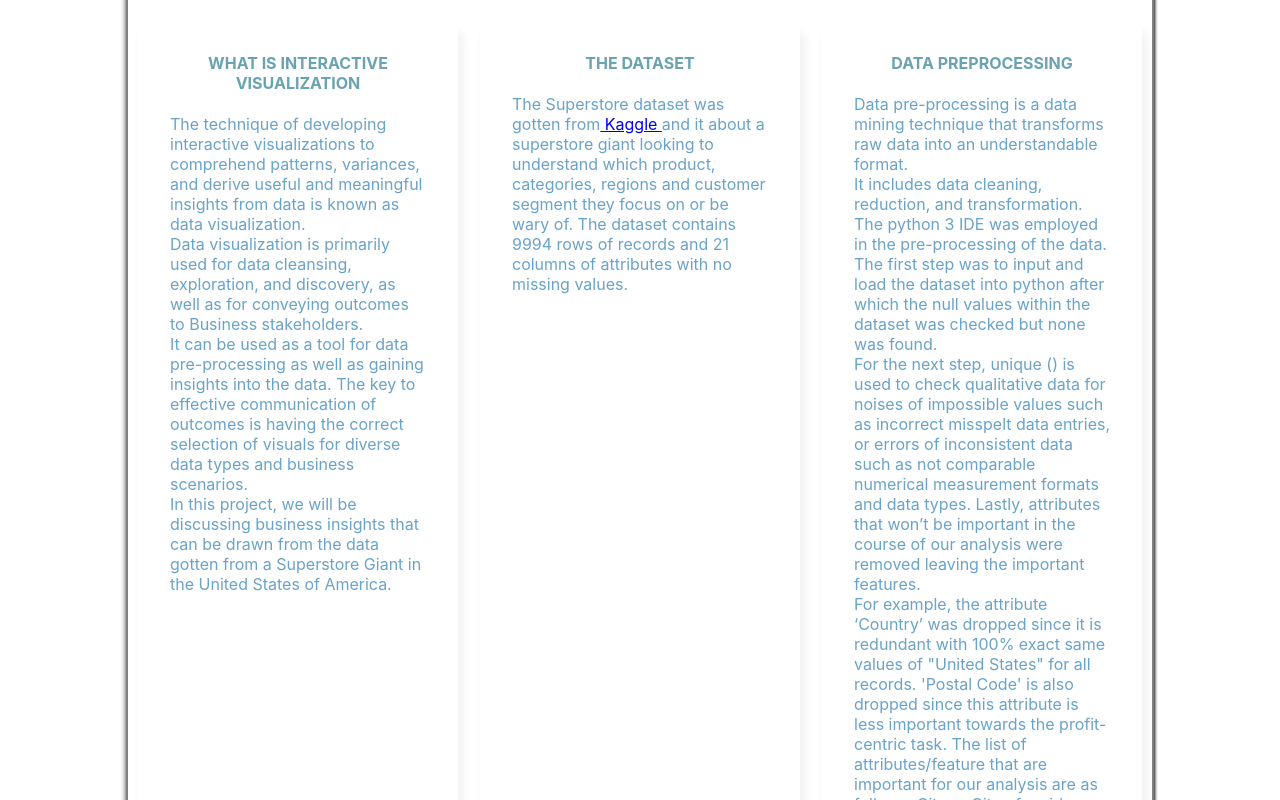
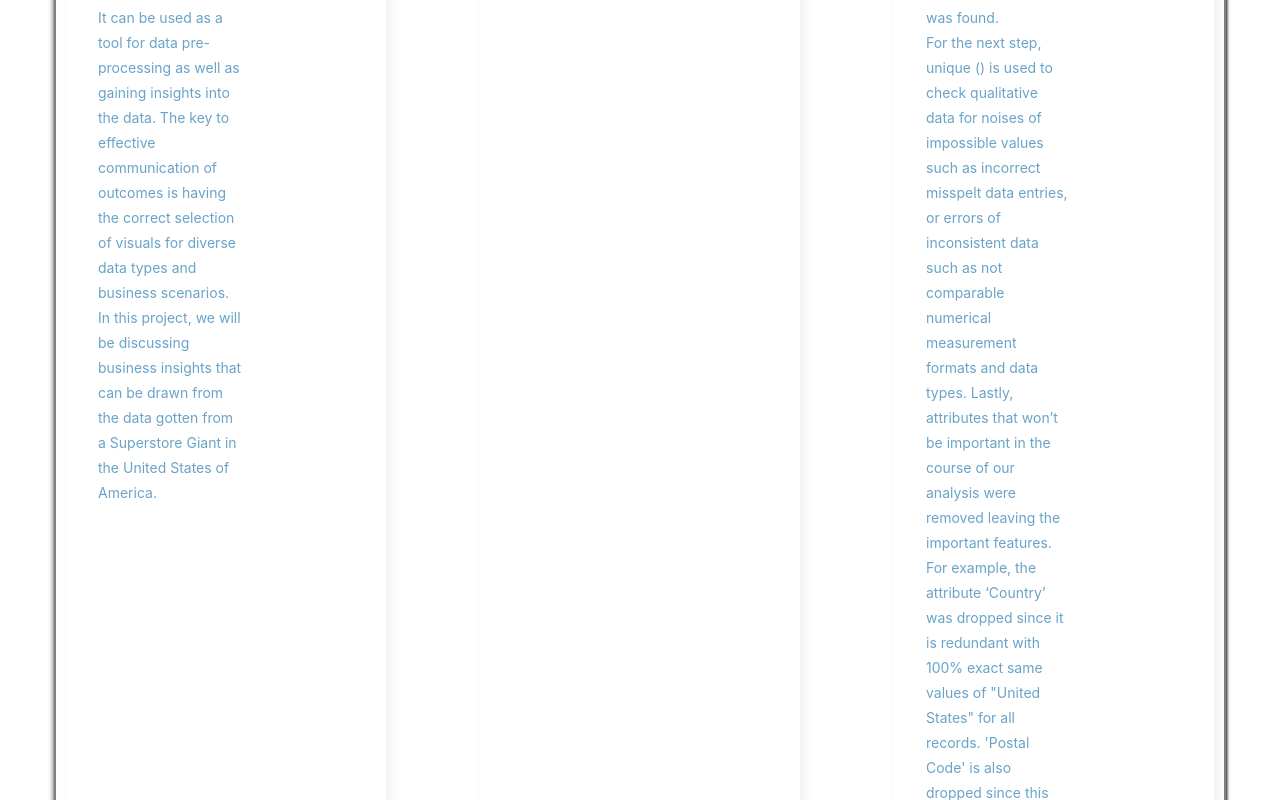
Before and after one commit to Sir-Newton/BBsTeams, a Next.js app in the folder BBsTeams/: page / in a window 1280 px wide. Shown: the top 800 px of the page. Built offline with nearby package versions, Linux system fonts and the light colour scheme.

Commit message:
Update globals.css

```diff
--- a/BBsTeams/styles/globals.css
+++ b/BBsTeams/styles/globals.css
@@ -112,3 +112,23 @@ padding: 10px;
 .chart-paragraph {
   color: rgb(128, 0, 128);
 }
+@media only screen and (max-width: 700px)
+.about-container p {
+    padding-right: 1rem;
+}
+.about-container p {
+    padding-right: 9rem;
+    line-height: 25px;
+}
+p {
+    font-size: 14px;
+    color: blue;
+}
+user agent stylesheet
+p {
+    display: block;
+    margin-block-start: 1em;
+    margin-block-end: 1em;
+    margin-inline-start: 0px;
+    margin-inline-end: 0px;
+}
```
